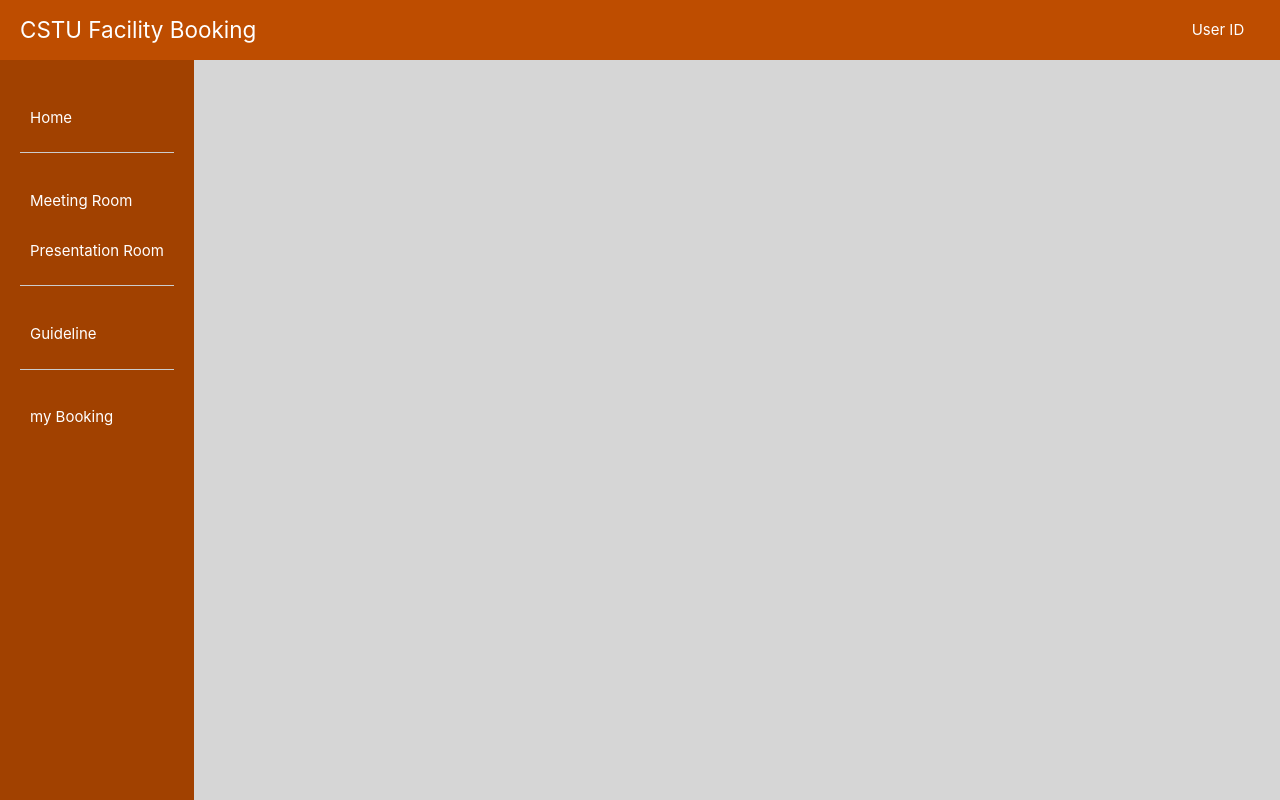
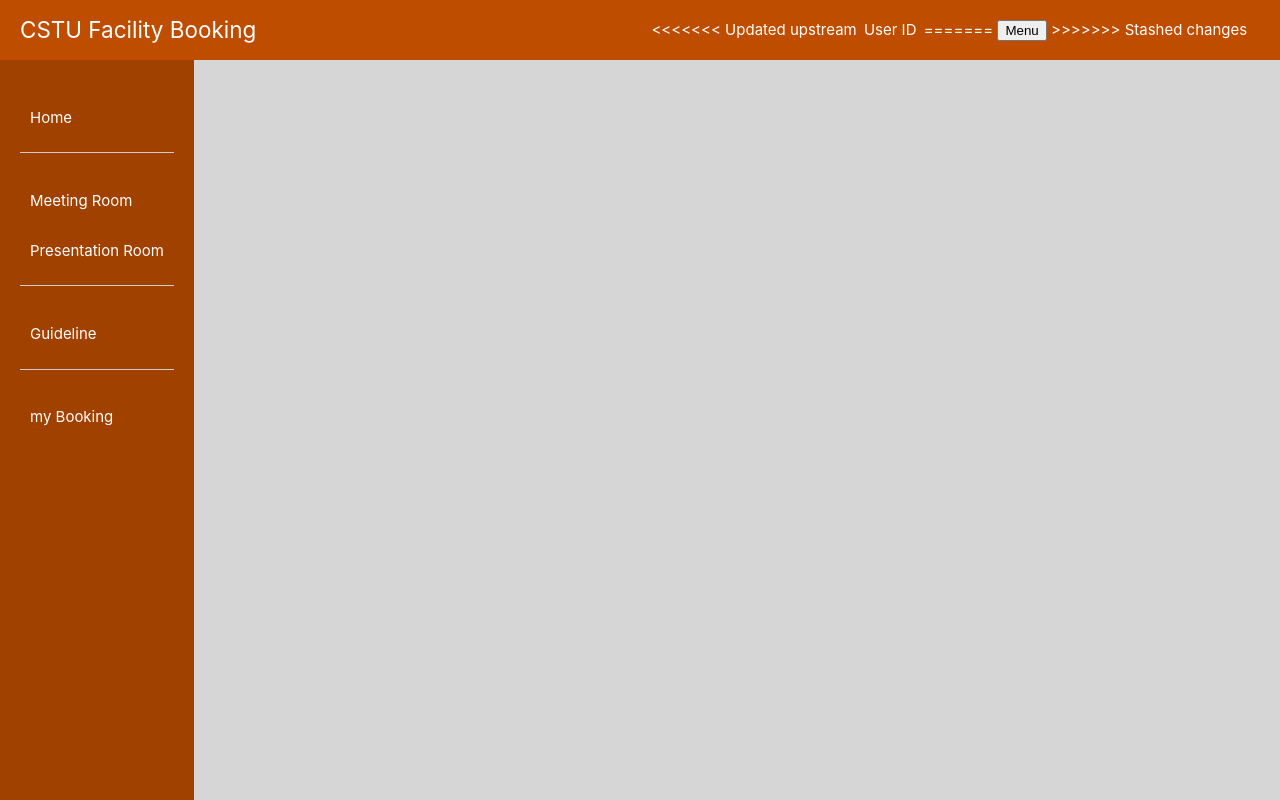
Before and after one commit to POOHRIN/CSTU-FACILITY-BOOKING-WEBSITE, a Vue app: page /home in a window 1280 px wide. Built offline with nearby package versions, Linux system fonts and the light colour scheme.

Commit message:
Update Navbar.vue

```diff
--- a/src/views/Navbar.vue
+++ b/src/views/Navbar.vue
@@ -29,7 +29,11 @@ onUnmounted(() => {
       <h1>CSTU Facility Booking</h1>
     </div>
     <div class="navbar-right" ref="dropdown">
+<<<<<<< Updated upstream
       <a @click="toggleDropdown" class="dropdown-a">User ID</a>
+=======
+      <button @click="toggleDropdown" class="dropdown-btn">Menu</button>
+>>>>>>> Stashed changes
         <ul v-if="isOpen" ref="dropdown" class="dropdown-menu">
           <li><router-link to="/login" class="dropdown-link">Logout</router-link></li>
         </ul>
```
